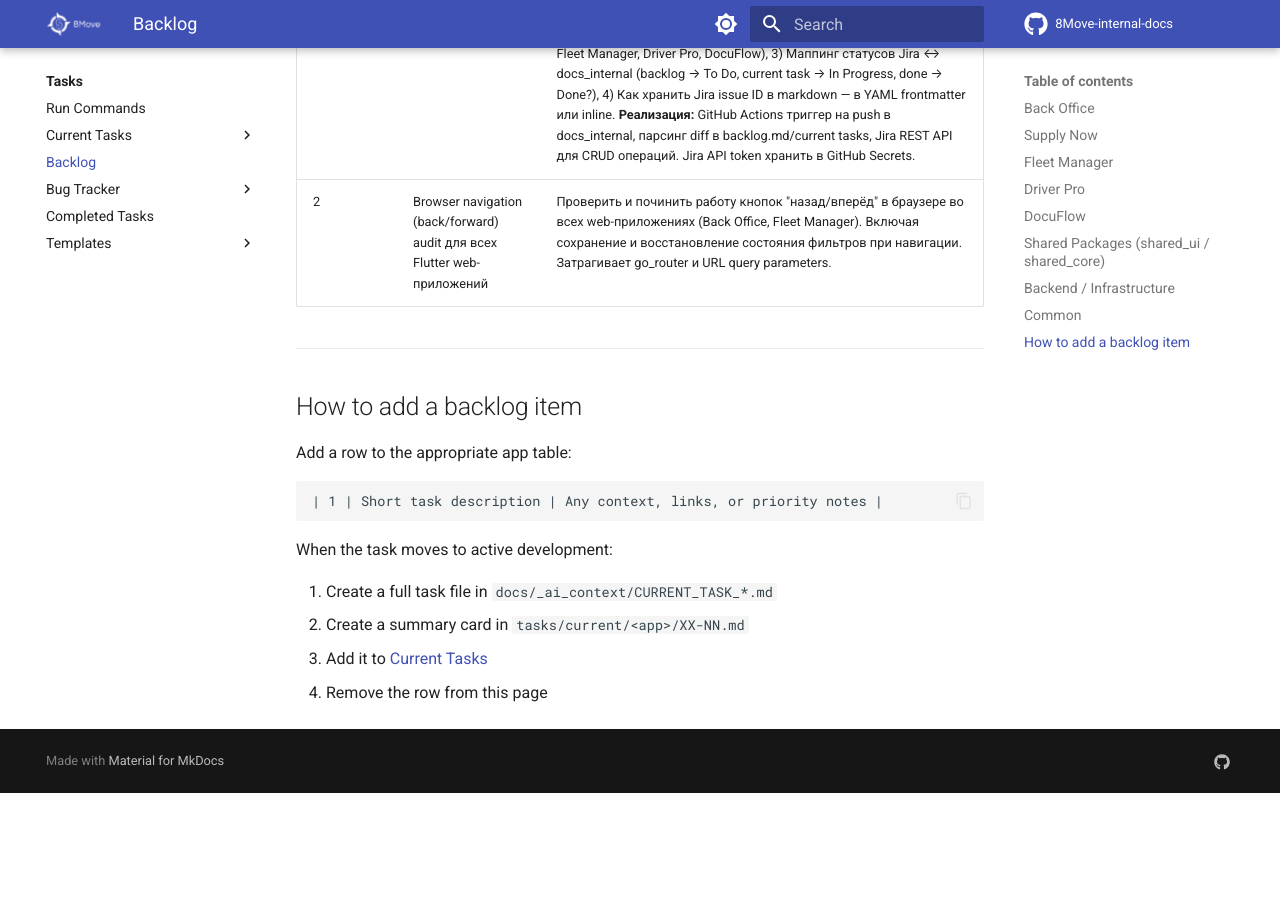
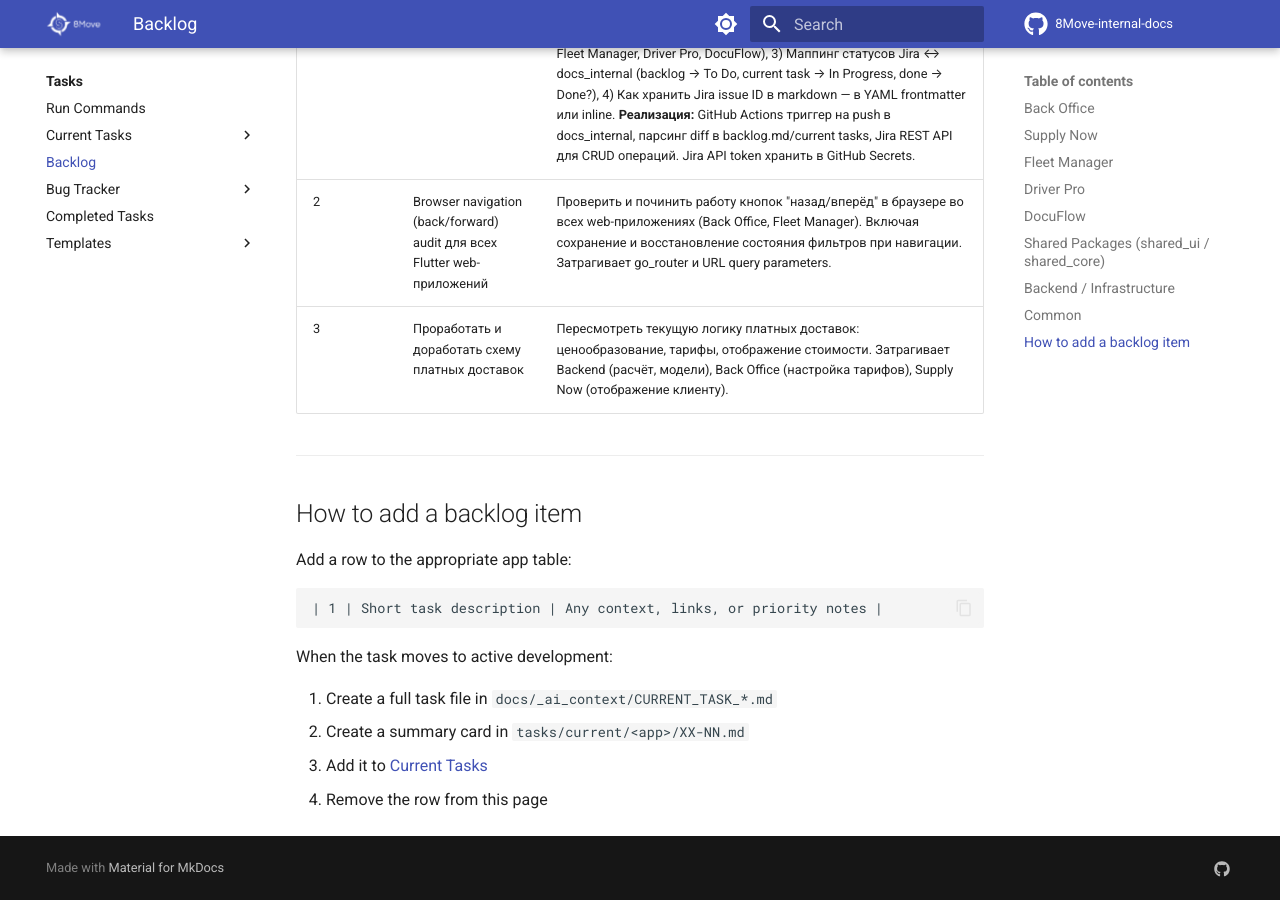
Before and after one commit to MaxShytov/8Move-internal-docs, an MkDocs documentation site: the page built from docs/tasks/backlog.md, in a window 1280 px wide and 900 px high, scrolled down 9244 px. Built offline with MkDocs 1.6.1 and Material for MkDocs 9.7.7, drawn with Linux system fonts in a browser that asks for light colours; comment, search, counter and statistics services are not loaded; before the commit the page ends 10037 px from its top, so only the background shows below that.

Commit message:
backlog: add paid delivery scheme to Common
Co-Authored-By: Claude Opus 4.6 <noreply@anthropic.com>

```diff
--- a/docs/tasks/backlog.md
+++ b/docs/tasks/backlog.md
@@ -121,6 +121,7 @@ Ideas and planned tasks that are not yet in active development. When a task move
 |---|------|-------|
 | 1 | Интеграция docs_internal с Jira: двусторонняя синхронизация задач | При добавлении/обновлении задачи в docs_internal (backlog.md, current tasks) — автоматическое создание и обновление Jira issues через GitHub Actions + Jira REST API. В markdown-документах — ссылка на Jira issue со статусом и worklogs. **Открытые вопросы:** 1) Механизм двусторонней синхронизации — как обрабатывать изменения со стороны Jira (webhook → PR в docs_internal? или только docs→Jira?), 2) Структура Jira — один проект на всё или отдельный проект на каждое приложение (Back Office, Supply Now, Fleet Manager, Driver Pro, DocuFlow), 3) Маппинг статусов Jira ↔ docs_internal (backlog → To Do, current task → In Progress, done → Done?), 4) Как хранить Jira issue ID в markdown — в YAML frontmatter или inline. **Реализация:** GitHub Actions триггер на push в docs_internal, парсинг diff в backlog.md/current tasks, Jira REST API для CRUD операций. Jira API token хранить в GitHub Secrets. |
 | 2 | Browser navigation (back/forward) audit для всех Flutter web-приложений | Проверить и починить работу кнопок "назад/вперёд" в браузере во всех web-приложениях (Back Office, Fleet Manager). Включая сохранение и восстановление состояния фильтров при навигации. Затрагивает go_router и URL query parameters. |
+| 3 | Проработать и доработать схему платных доставок | Пересмотреть текущую логику платных доставок: ценообразование, тарифы, отображение стоимости. Затрагивает Backend (расчёт, модели), Back Office (настройка тарифов), Supply Now (отображение клиенту). |
 
 ---
 
```
